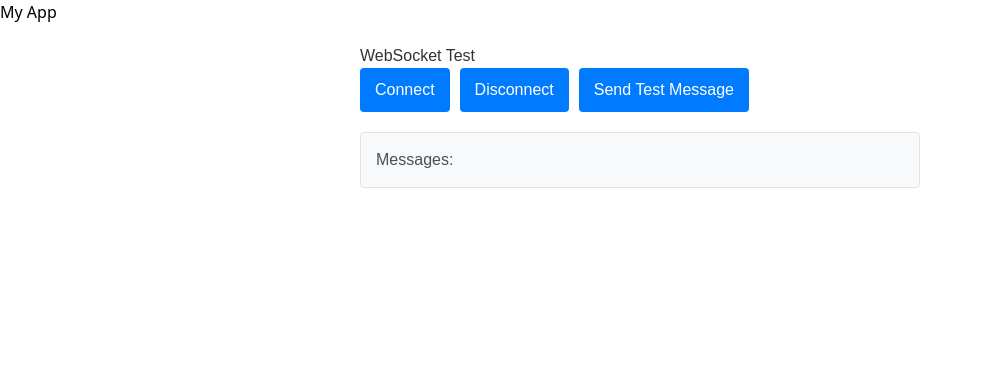
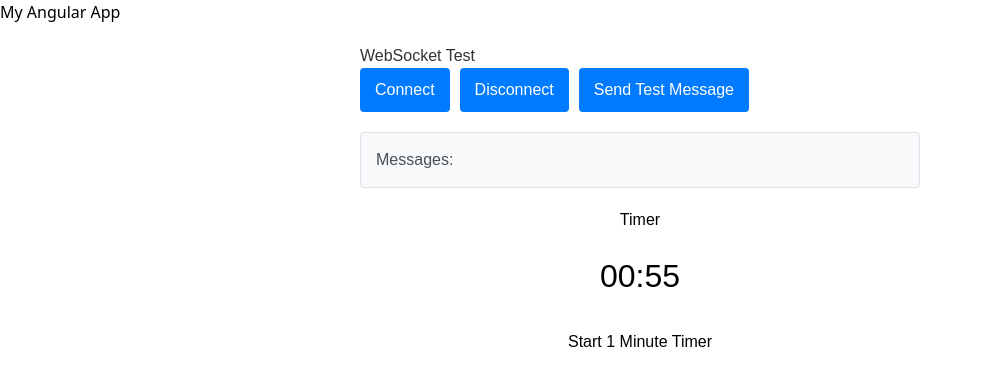
Before and after one commit to kylecom21/Drawn-Together, an Angular app: page / in a window 1280 px wide. Shown: the top 386 px of the page, without its empty margins (0-982 px from the left). Built offline with nearby package versions, Linux system fonts and the light colour scheme.

Commit message:
timer component complete

```diff
--- a/src/app/app.component.ts
+++ b/src/app/app.component.ts
@@ -1,15 +1,19 @@
 import { Component } from '@angular/core';
 import { CommonModule } from '@angular/common';
 import { WebsocketTestComponent } from './websocket-test/websocket-test.component';
+import { TimerComponent } from './timer/timer.component';
 
 @Component({
   selector: 'app-root',
   standalone: true,
-  imports: [CommonModule, WebsocketTestComponent],
+  imports: [CommonModule, WebsocketTestComponent, TimerComponent],
   template: `
-    <h1>My App</h1>
+    <h1>{{ title }}</h1>
     <app-websocket-test></app-websocket-test>
+    <app-timer></app-timer>
   `,
-  styles: [],
+  styleUrl: './app.component.css',
 })
-export class AppComponent {}
+export class AppComponent {
+  title = 'My Angular App';
+}
--- /dev/null
+++ b/src/app/timer/timer.component.css
@@ -0,0 +1,15 @@
+.timer {
+  text-align: center;
+  font-family: Arial, sans-serif;
+}
+
+.display {
+  font-size: 2em;
+  margin: 20px 0;
+}
+
+button {
+  padding: 10px 15px;
+  font-size: 1em;
+  cursor: pointer;
+}
--- /dev/null
+++ b/src/app/timer/timer.component.html
@@ -0,0 +1,5 @@
+<div class="timer">
+  <h2>Timer</h2>
+  <div class="display">{{ display }}</div>
+  <button (click)="startTimer(1)">Start 1 Minute Timer</button>
+</div>
--- /dev/null
+++ b/src/app/timer/timer.component.ts
@@ -0,0 +1,95 @@
+import {
+  Component,
+  OnInit,
+  OnDestroy,
+  PLATFORM_ID,
+  Inject,
+} from '@angular/core';
+import { CommonModule, isPlatformBrowser } from '@angular/common';
+import { interval, Subscription } from 'rxjs';
+import { takeWhile } from 'rxjs/operators';
+
+@Component({
+  selector: 'app-timer',
+  standalone: true,
+  imports: [CommonModule],
+  template: `
+    <div class="timer">
+      <h2>Timer</h2>
+      <div class="display">{{ display }}</div>
+      <button (click)="startTimer(1)">Start 1 Minute Timer</button>
+    </div>
+  `,
+  styles: [
+    `
+      .timer {
+        text-align: center;
+        font-family: Arial, sans-serif;
+      }
+      .display {
+        font-size: 2em;
+        margin: 20px 0;
+      }
+      button {
+        padding: 10px 15px;
+        font-size: 1em;
+        cursor: pointer;
+      }
+    `,
+  ],
+})
+export class TimerComponent implements OnInit, OnDestroy {
+  display: string = '01:00';
+  private timerSubscription: Subscription | null = null;
+  private readonly SECONDS_IN_MINUTE = 60;
+  private isBrowser: boolean;
+
+  constructor(@Inject(PLATFORM_ID) platformId: Object) {
+    this.isBrowser = isPlatformBrowser(platformId);
+  }
+
+  ngOnInit() {
+    console.log('TimerComponent initialized');
+    if (this.isBrowser) {
+      this.startTimer(1);
+    }
+  }
+
+  ngOnDestroy() {
+    console.log('TimerComponent destroyed');
+    this.stopTimer();
+  }
+
+  startTimer(minutes: number) {
+    if (!this.isBrowser) return;
+
+    console.log(`Starting timer for ${minutes} minute(s)`);
+    this.stopTimer(); // Ensure any existing timer is stopped
+    let seconds: number = minutes * this.SECONDS_IN_MINUTE;
+    const prefix = minutes < 10 ? '0' : '';
+
+    this.timerSubscription = interval(1000)
+      .pipe(takeWhile(() => seconds > 0))
+      .subscribe(() => {
+        seconds--;
+        const minutesRemaining = Math.floor(seconds / this.SECONDS_IN_MINUTE);
+        const secondsRemaining = seconds % this.SECONDS_IN_MINUTE;
+        this.display = `${prefix}${minutesRemaining}:${secondsRemaining
+          .toString()
+          .padStart(2, '0')}`;
+        console.log(`Timer update: ${this.display}`);
+
+        if (seconds === 0) {
+          console.log('Timer finished');
+          this.stopTimer();
+        }
+      });
+  }
+
+  private stopTimer() {
+    if (this.timerSubscription) {
+      this.timerSubscription.unsubscribe();
+      this.timerSubscription = null;
+    }
+  }
+}
```
Also changed, not shown: 1 other file (tests, documents, lock files or other folders).
